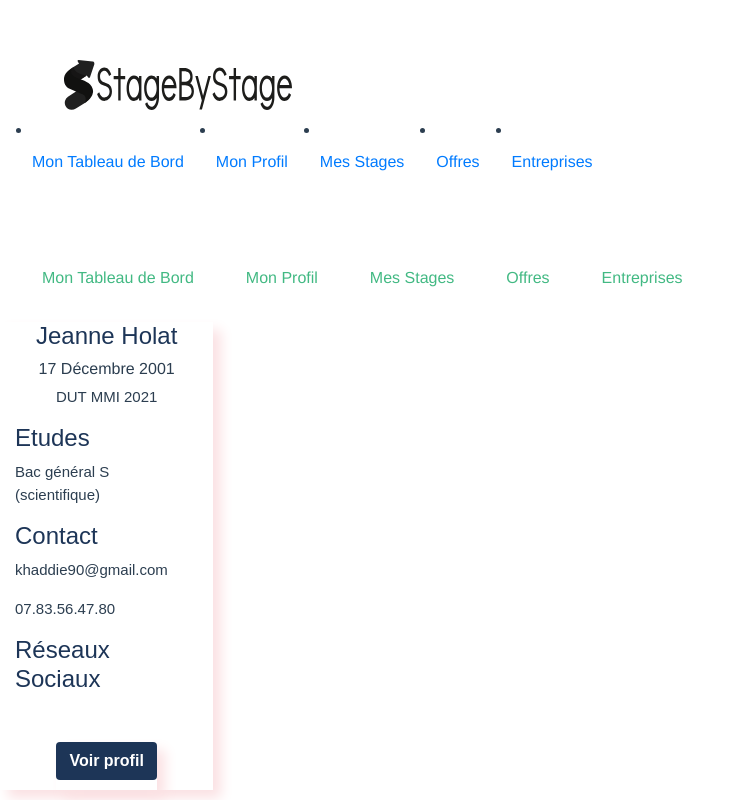
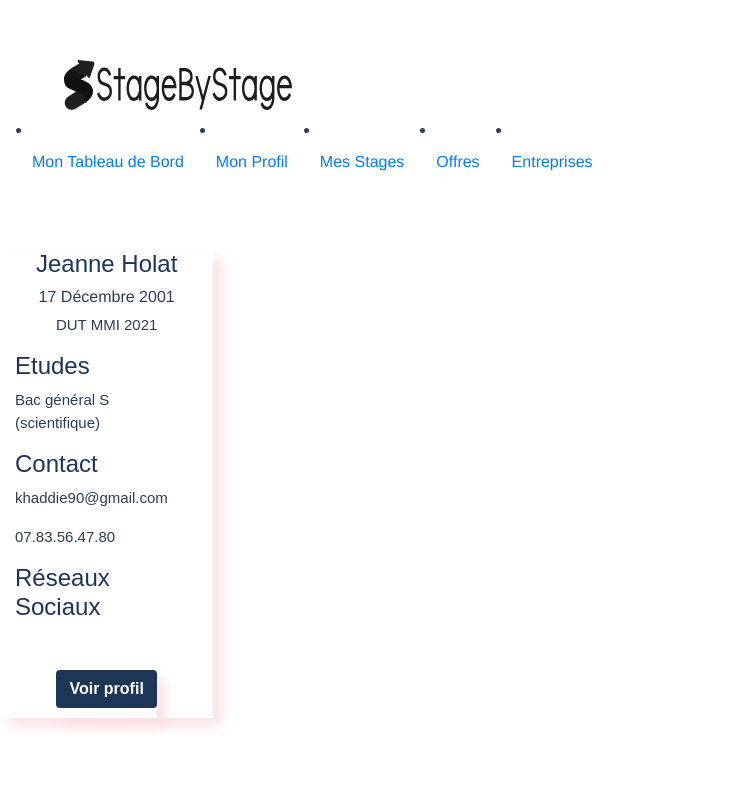
Before and after one commit to ThomasFoubert/Projet01SBS, a Vue app: page / in a window 1280 px wide. Shown: the whole page, without its empty margins (0-737 px from the left). Built offline with nearby package versions, Linux system fonts and the light colour scheme.

Commit message:
chgmtnavbar

```diff
--- a/src/components/Board.vue
+++ b/src/components/Board.vue
@@ -1,25 +1,6 @@
 
 <template>
   <div id="app">
-    <nav class="navbar navbar-expand-lg">
-     <ul>
-        <li class="navbar-item active">
-        <router-link to="/" class="nav-link">Mon Tableau de Bord</router-link>
-      </li>
-      <li class="navbar-item">
-        <router-link to="/Profil" class="nav-link">Mon Profil</router-link>
-      </li>
-      <li class="navbar-item">
-        <router-link to="/Stages" class="nav-link">Mes Stages</router-link>
-      </li>
-      <li class="navbar-item ">
-        <router-link to="/Offres" class="nav-link">Offres</router-link>
-      </li>
-      <li class="navbar-item ">
-        <router-link to="/Entreprises" class="nav-link">Entreprises</router-link>
-      </li>
-      </ul>
-    </nav>
     <div class="col-sm-2 profil">
 
         <div class="descriprofil text-center">
--- a/src/components/Entreprises.vue
+++ b/src/components/Entreprises.vue
@@ -1,25 +1,6 @@
 
 <template>
   <div id="app">
-    <nav class="navbar navbar-expand-lg">
-      <ul>
-        <li class="navbar-item">
-        <router-link to="/Board" class="nav-link">Mon Tableau de Bord</router-link>
-      </li>
-      <li class="navbar-item">
-        <router-link to="/Profil" class="nav-link">Mon Profil</router-link>
-      </li>
-      <li class="navbar-item">
-        <router-link to="/Stages" class="nav-link">Mes Stages</router-link>
-      </li>
-      <li class="navbar-item ">
-        <router-link to="/Offres" class="nav-link">Offres</router-link>
-      </li>
-      <li class="navbar-item active ">
-        <router-link to="/" class="nav-link">Entreprises</router-link>
-      </li>
-      </ul>
-    </nav>
   </div>
 </template>
 <script>
--- a/src/components/Offres.vue
+++ b/src/components/Offres.vue
@@ -1,25 +1,6 @@
 
 <template>
   <div id="app">
-    <nav class="navbar navbar-expand-lg">
-      <ul>
-        <li class="navbar-item">
-        <router-link to="/Board" class="nav-link">Mon Tableau de Bord</router-link>
-      </li>
-      <li class="navbar-item">
-        <router-link to="/Profil" class="nav-link">Mon Profil</router-link>
-      </li>
-      <li class="navbar-item">
-        <router-link to="/Stages" class="nav-link">Mes Stages</router-link>
-      </li>
-      <li class="navbar-item active ">
-        <router-link to="/" class="nav-link">Offres</router-link>
-      </li>
-      <li class="navbar-item ">
-        <router-link to="/Entreprises" class="nav-link">Entreprises</router-link>
-      </li>
-      </ul>
-    </nav>
   </div>
 </template>
 <script>
--- a/src/components/Profil.vue
+++ b/src/components/Profil.vue
@@ -1,24 +1,5 @@
 <template>
   <div id="app">
-    <nav class="navbar navbar-expand-lg">
-      <ul>
-        <li class="navbar-item">
-          <router-link to="/Board" class="nav-link">Mon Tableau de Bord</router-link>
-        </li>
-        <li class="navbar-item active">
-          <router-link to="/" class="nav-link">Mon Profil</router-link>
-        </li>
-        <li class="navbar-item">
-          <router-link to="/Stages" class="nav-link">Mes Stages</router-link>
-        </li>
-        <li class="navbar-item active ">
-          <router-link to="/Offres" class="nav-link">Offres</router-link>
-        </li>
-        <li class="navbar-item ">
-          <router-link to="/Entreprises" class="nav-link">Entreprises</router-link>
-        </li>
-      </ul>
-    </nav>
   </div>
 </template>
 <script>
```
